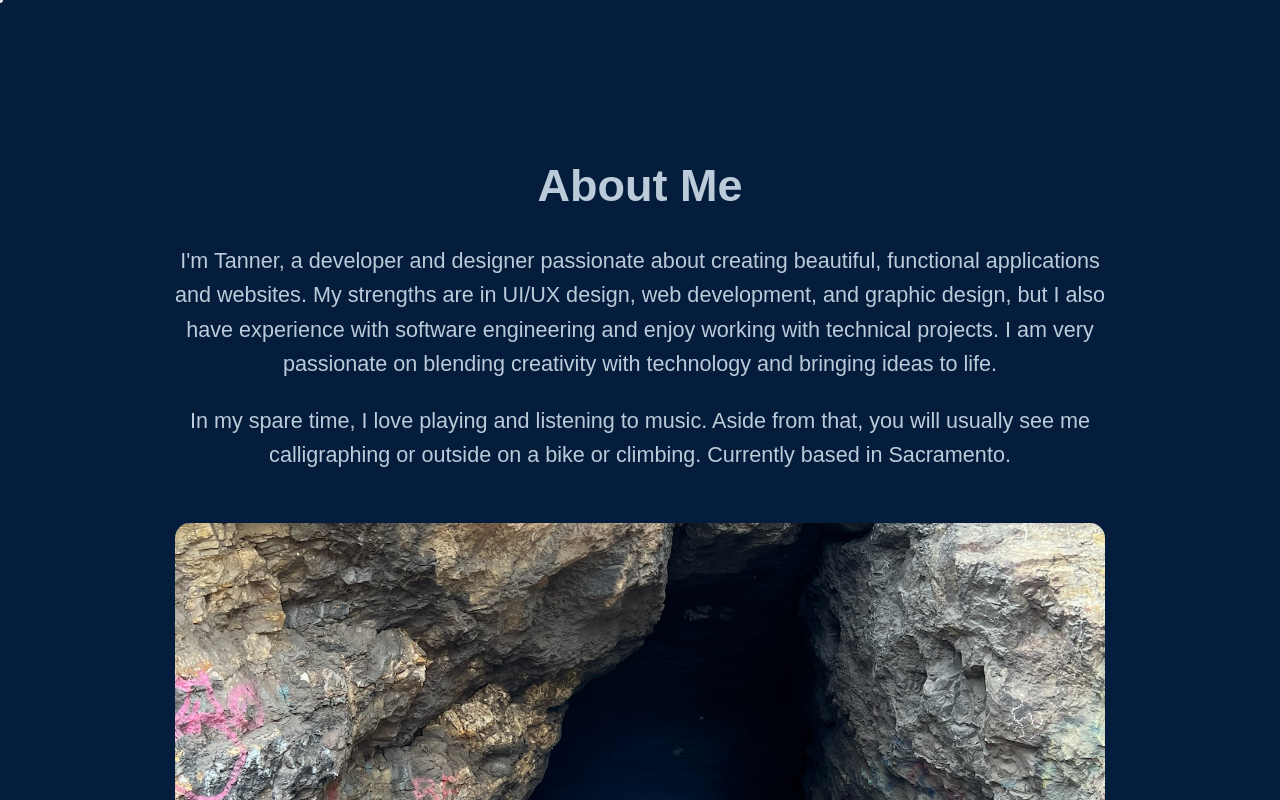
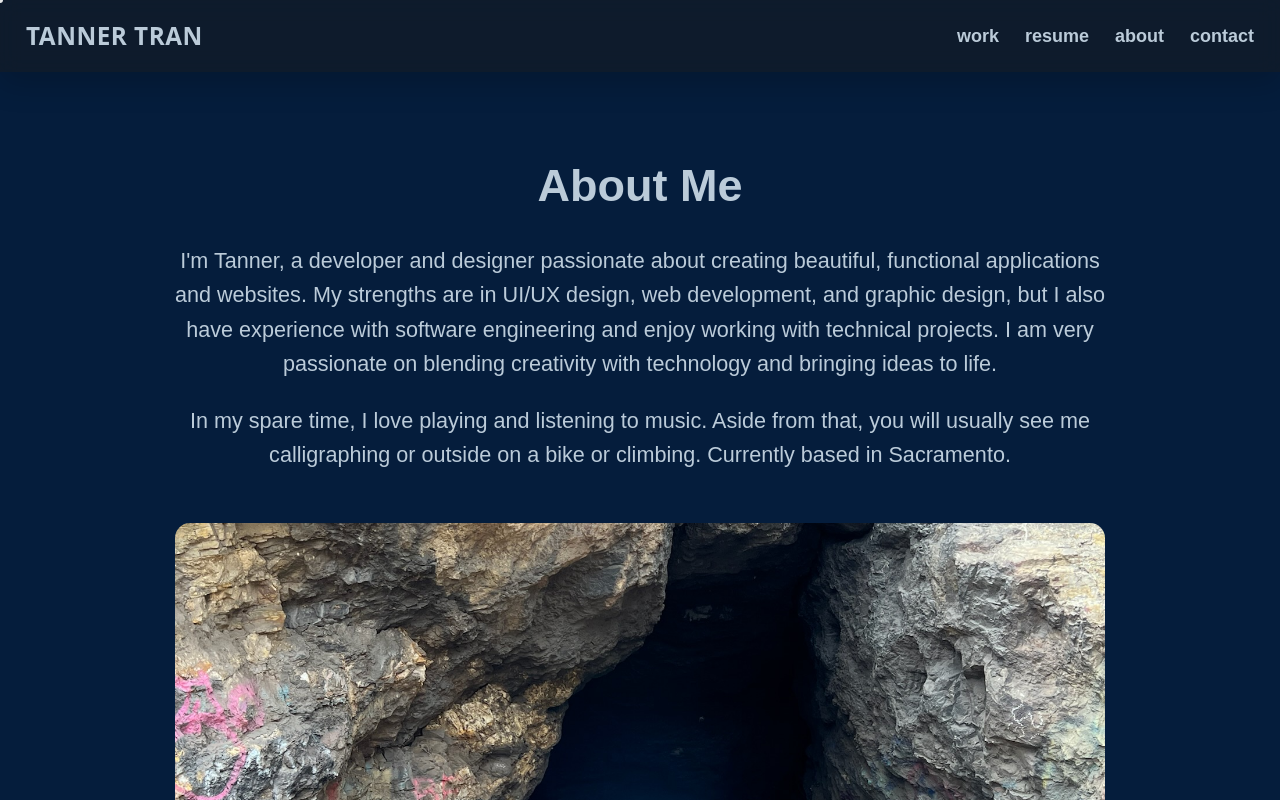
Before and after one commit to tanner9427/website, a Next.js app: page /aboutme in a window 1280 px wide. Shown: the top 800 px of the page. Built offline with nearby package versions, Linux system fonts and the light colour scheme; a web font is replaced by a local one.

Commit message:
navbar fixes aboutme

```diff
--- a/components/navbar.js
+++ b/components/navbar.js
@@ -10,7 +10,7 @@ import { gsap } from 'gsap/dist/gsap';
 import { ScrollTrigger } from 'gsap/dist/ScrollTrigger';
 import { Flip } from 'gsap/dist/Flip';
 
-export default function Navbar() {
+export default function Navbar({ variant = 'auto' }) {
   const router = useRouter();
   const isHome = router.pathname === '/';
 
@@ -35,8 +35,13 @@ export default function Navbar() {
     return () => document.removeEventListener('mousedown', close);
   }, [isOpen]);
 
+  // ======= NEW: Skip GSAP + portal if "sticky" variant =======
+  const stickyOnly = variant === 'sticky' || (!isHome && variant === 'auto');
+
   useEffect(() => {
+    if (stickyOnly) return;                 // <-- no floating logic for sticky
     if (!mounted || !navRef.current) return;
+
     gsap.registerPlugin(ScrollTrigger, Flip);
 
     const nav = navRef.current;
@@ -90,11 +95,65 @@ export default function Navbar() {
     });
 
     return () => st.kill();
-  }, [mounted]);
+  }, [mounted, stickyOnly]);
 
   if (!mounted) return null;
 
-  // Render the nav in a portal so it overlays the WHOLE page (hero + rest)
+  // ======= Sticky-only render (no portal, always fixed bar) =======
+  if (stickyOnly) {
+    return (
+      <div className={styles.overlay /* can be a harmless container */}>
+        <div className={styles.wrap}>
+          <nav ref={navRef} className={`${styles.navbar} ${styles.fixed}`} aria-label="Primary Navigation">
+            <div className={styles.logoRow}>
+              <Link href="/" className={styles.logoContainer} onClick={() => setIsOpen(false)}>
+                <span className={styles.name}>TANNER TRAN</span>
+              </Link>
+
+              <button
+                className={styles.hamburger}
+                onClick={() => setIsOpen((o) => !o)}
+                ref={buttonRef}
+                aria-expanded={isOpen}
+                aria-controls="primary-menu"
+                aria-label="Toggle navigation menu"
+              >
+                <div className={styles.bar}></div>
+                <div className={styles.bar}></div>
+                <div className={styles.bar}></div>
+              </button>
+            </div>
+
+            <ul id="primary-menu" ref={menuRef} className={`${styles.items} ${isOpen ? styles.show : ''}`}>
+              <li className={styles.item}>
+                {/* Not on home: use anchor to section on / */}
+                <Link href="/#myWork" className={styles.itemLink} onClick={() => setIsOpen(false)}>
+                  work
+                </Link>
+              </li>
+              <li className={styles.item}>
+                <Link href="/Tanner Tran Resume.pdf" target="_blank" rel="noopener noreferrer" className={styles.itemLink} onClick={() => setIsOpen(false)}>
+                  resume
+                </Link>
+              </li>
+              <li className={styles.item}>
+                <Link href="/aboutme" className={styles.itemLink} onClick={() => setIsOpen(false)}>
+                  about
+                </Link>
+              </li>
+              <li className={styles.item}>
+                <a href="mailto:tanner9427@outlook.com" className={styles.itemLink} onClick={() => setIsOpen(false)}>
+                  contact
+                </a>
+              </li>
+            </ul>
+          </nav>
+        </div>
+      </div>
+    );
+  }
+
+  // ======= Floating portal render (home) =======
   return createPortal(
     <div ref={overlayRef} className={styles.overlay} aria-hidden={false}>
       <div className={styles.wrap}>
--- a/pages/aboutme.js
+++ b/pages/aboutme.js
@@ -1,6 +1,7 @@
 import Head from 'next/head';
 import Layout from '../components/layout';
 import styles from './aboutme.module.css';
+import Navbar from '../components/navbar';
 import Slider from 'react-slick';
 
 export default function AboutMe() {
@@ -25,6 +26,8 @@ export default function AboutMe() {
     };
 
     return (
+        <>
+            <Navbar variant="sticky" />
             <Layout showHeader={false}>
                 <Head>
                     <title>About Me - Tanner Tran</title>
@@ -63,5 +66,6 @@ export default function AboutMe() {
                     </div>
                 </div>
             </Layout>
+        </>
     );
 }
```
Also changed, not shown: components/AboutTech.jsx (added). Lines whose indentation alone changed are shown as unchanged.
